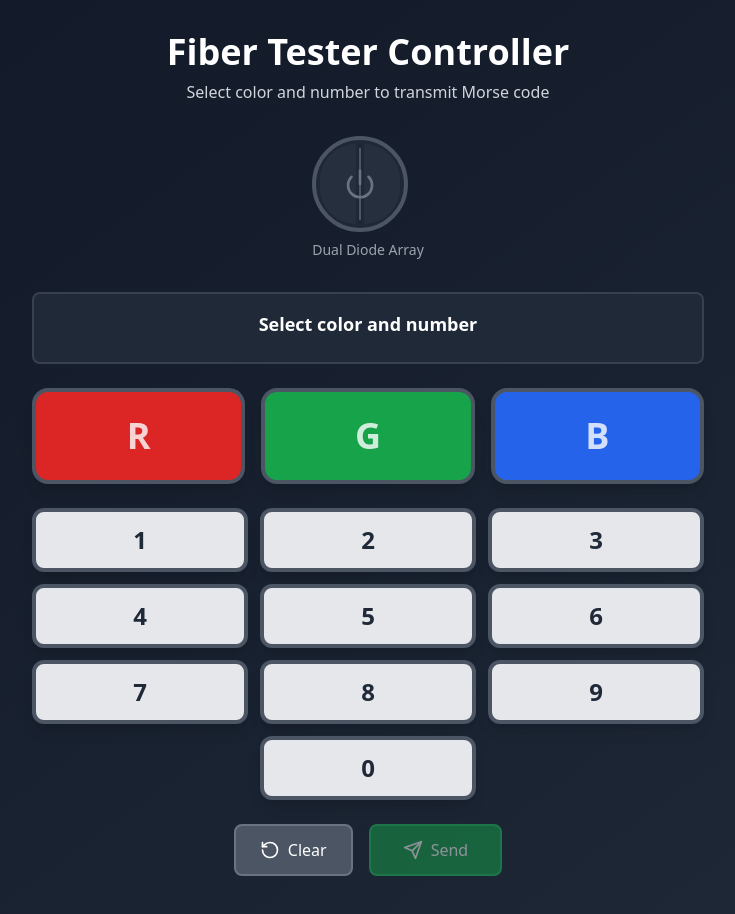
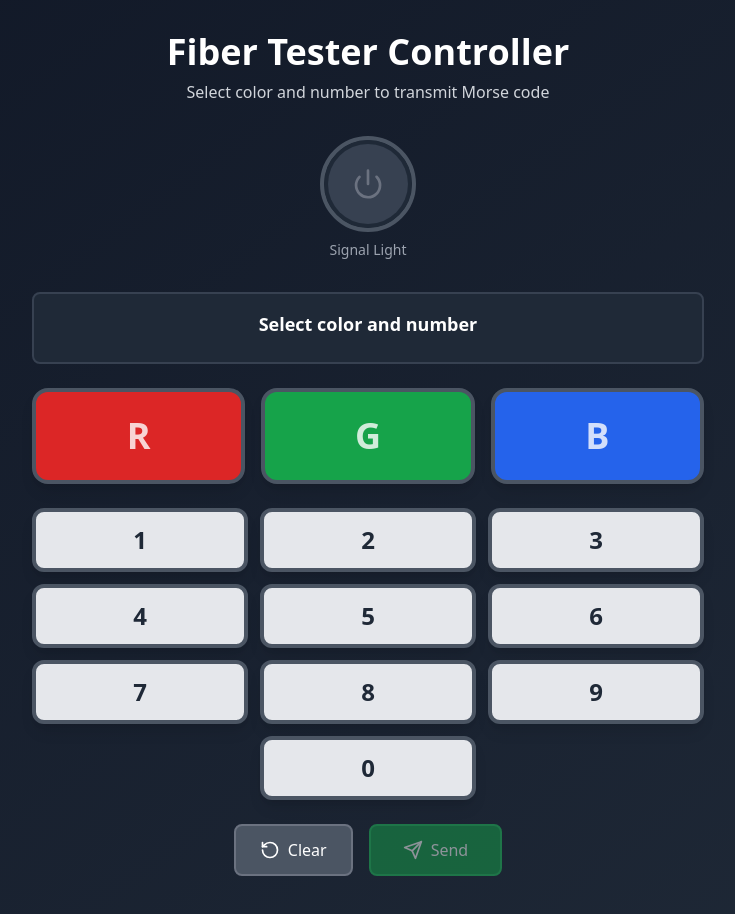
Before and after one commit to complexsimplcitymedia/fiber-dmx-ui, a React (Vite) app: page / in a window 1280 px wide. Shown: the top 914 px of the page, without its empty margins (272-1007 px from the left). Built offline with nearby package versions, Linux system fonts and the light colour scheme.

Commit message:
Make dual diodes appear as single unified light

```diff
--- a/src/components/FiberTesterController.tsx
+++ b/src/components/FiberTesterController.tsx
@@ -191,26 +191,14 @@ const FiberTesterController: React.FC = () => {
           <div className="relative">
             {/* Main enclosure */}
             <div className="w-24 h-24 rounded-full border-4 border-gray-600 bg-gray-800 relative overflow-hidden">
-              {/* Diode 1 - Left side */}
-              <div className={`absolute left-0 top-0 w-1/2 h-full rounded-l-full transition-all duration-75 ${
-                diode1Active ? `${lightColors.on} shadow-lg` : 'bg-gray-800'
-              } ${diode1Active ? 'opacity-100' : 'opacity-30'}`}>
-                <div className={`absolute inset-1 rounded-l-full transition-all duration-75 ${
-                  diode1Active ? `${lightColors.inner} shadow-inner` : 'bg-gray-700'
+              {/* Unified light appearance with dual diode control */}
+              <div className={`absolute inset-0 rounded-full transition-all duration-75 ${
+                (diode1Active || diode2Active) ? `${lightColors.on} shadow-lg` : 'bg-gray-800'
+              }`}>
+                <div className={`absolute inset-1 rounded-full transition-all duration-75 ${
+                  (diode1Active || diode2Active) ? `${lightColors.inner} shadow-inner` : 'bg-gray-700'
                 }`} />
               </div>
-
-              {/* Diode 2 - Right side */}
-              <div className={`absolute right-0 top-0 w-1/2 h-full rounded-r-full transition-all duration-75 ${
-                diode2Active ? `${lightColors.on} shadow-lg` : 'bg-gray-800'
-              } ${diode2Active ? 'opacity-100' : 'opacity-30'}`}>
-                <div className={`absolute inset-1 rounded-r-full transition-all duration-75 ${
-                  diode2Active ? `${lightColors.inner} shadow-inner` : 'bg-gray-700'
-                }`} />
-              </div>
-
-              {/* Center divider line */}
-              <div className="absolute left-1/2 top-2 bottom-2 w-0.5 bg-gray-600 transform -translate-x-1/2" />
 
               {/* Power icon overlay */}
               <div className="absolute inset-0 flex items-center justify-center">
@@ -219,7 +207,7 @@ const FiberTesterController: React.FC = () => {
                 }`} />
               </div>
             </div>
-            <div className="text-center mt-2 text-sm text-gray-400">Dual Diode Array</div>
+            <div className="text-center mt-2 text-sm text-gray-400">Signal Light</div>
           </div>
         </div>
 
```
